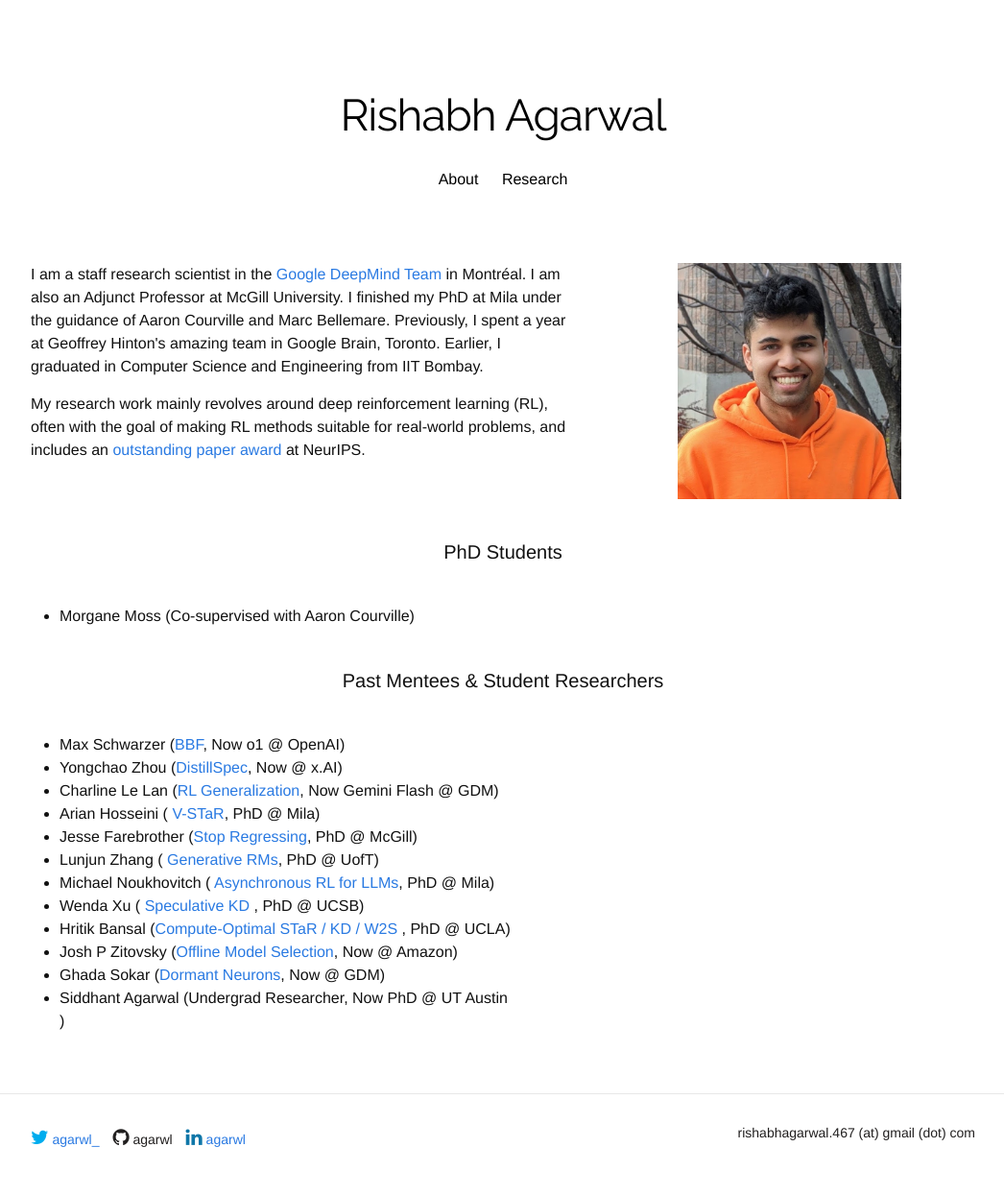
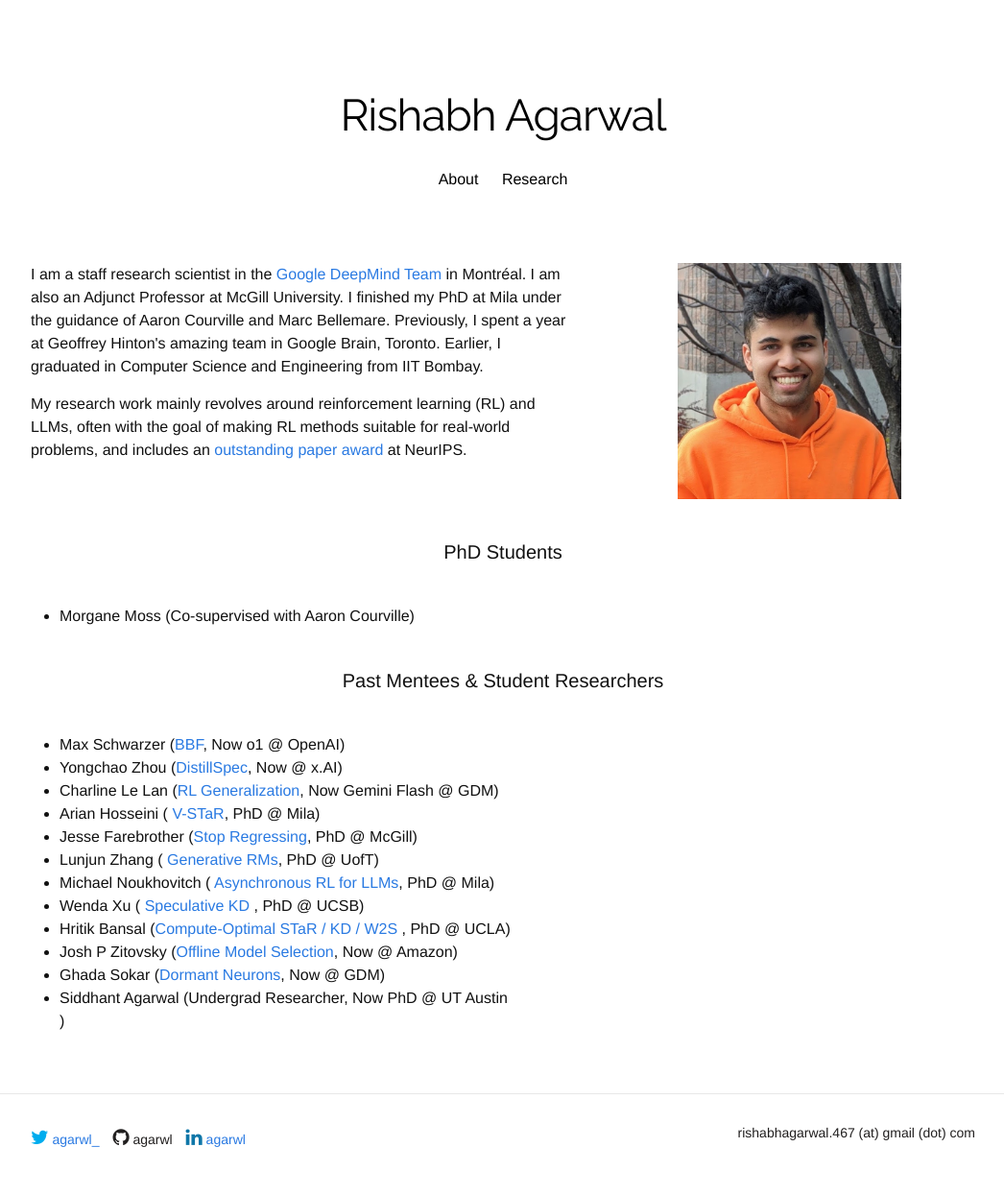
Before and after one commit to agarwl/agarwl.github.io, a Jekyll site: the page built from index.html, in a window 1280 px wide. Shown: the whole page at 96% size, without its empty margins (116-1162 px from the left). Built offline with Jekyll 4.4.1, drawn with Linux system fonts in a browser that asks for light colours; nearby versions of some CDN libraries; some web fonts are replaced; a style sheet for code colours, icons or effects is not loaded.

Commit message:
Update index.html

```diff
--- a/index.html
+++ b/index.html
@@ -9,7 +9,7 @@ title: "Rishabh Agarwal"
 		<p> I am a staff research scientist in the <a href="https://research.google/teams/brain/"> Google DeepMind Team </a> in Montréal. I am also an Adjunct Professor at McGill University. I finished my PhD at Mila under the guidance of Aaron Courville and Marc Bellemare.
 		Previously, I spent a year at Geoffrey Hinton's amazing team in Google Brain, Toronto. Earlier, I graduated in Computer Science and Engineering from IIT Bombay. </p>
 <!--  		I also had a brief stint at Latent Logic (acquired by <a href="https://waymo.com/">Waymo</a>), a self-driving car startup in Oxford -->
-		<p> My research work mainly revolves around deep reinforcement learning (RL), often with the goal of making RL methods suitable for real-world problems, and includes
+		<p> My research work mainly revolves around reinforcement learning (RL) and LLMs, often with the goal of making RL methods suitable for real-world problems, and includes
 		    an <a href="https://agarwl.github.io/rliable/">outstanding paper award</a> at NeurIPS.
 		</p>
 
```
